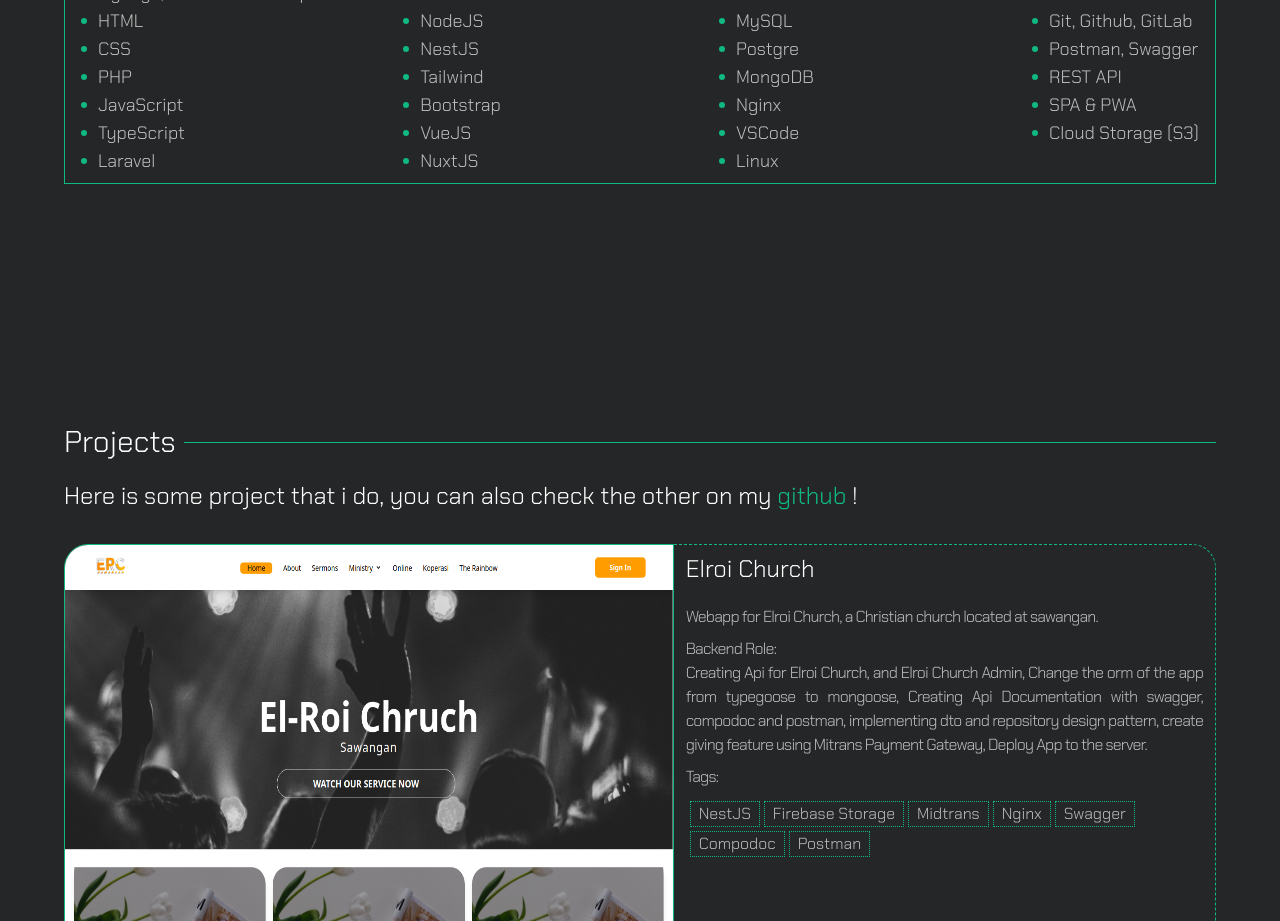
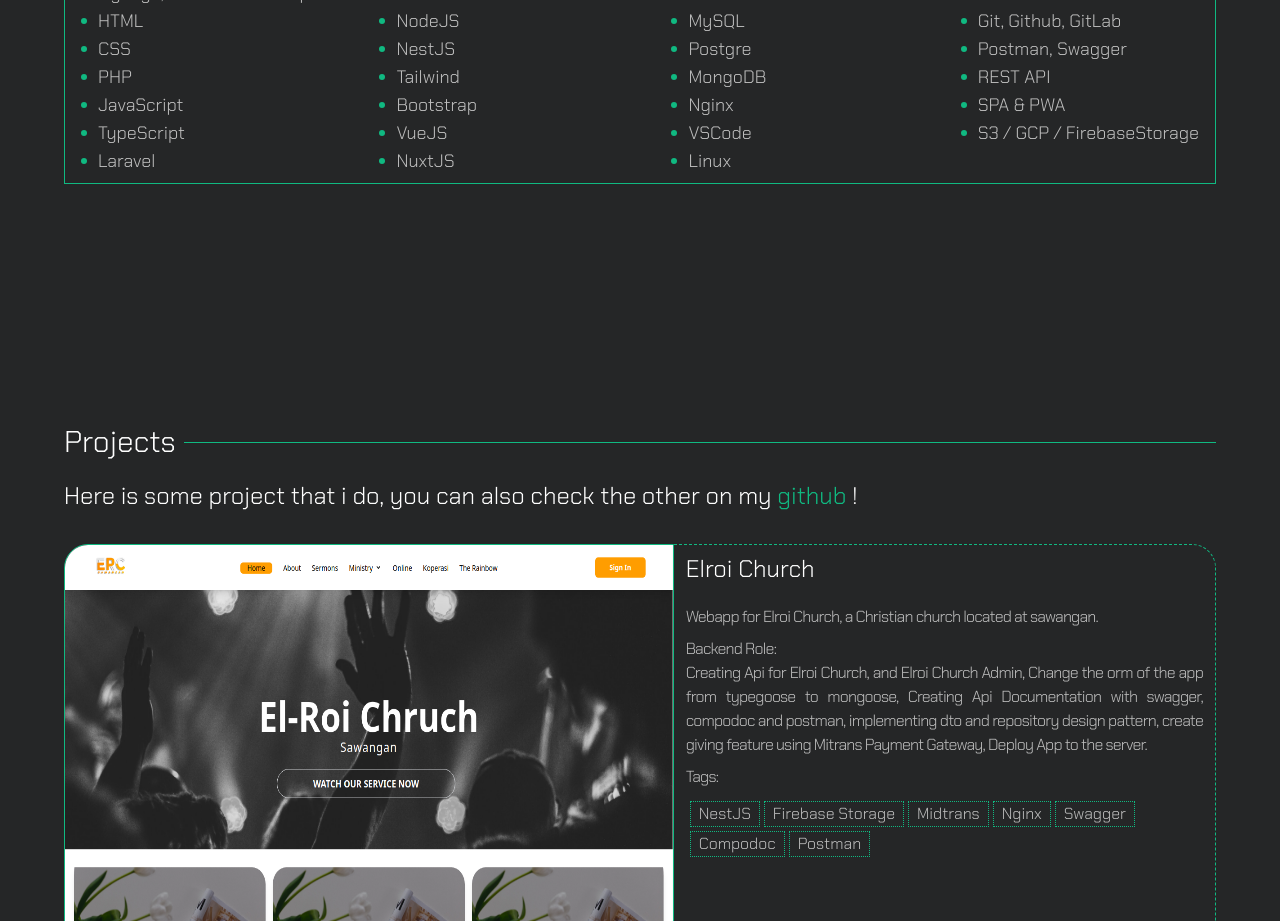
Before and after one commit to rdanang-dev/hi-danang.github.io, a Vue app: page / in a window 1280 px wide. Shown: the part 1380-2301 px from the top of the page. Built offline with nearby package versions, Linux system fonts and the light colour scheme; what vue-toasted, vue-typer would draw is missing.

Commit message:
refactor: chagne about

```diff
--- a/src/components/About.vue
+++ b/src/components/About.vue
@@ -119,7 +119,7 @@
               </li>
               <li class="text-green-500">
                 <span class="-ml-2 text-custom-content"
-                  >Cloud Storage (S3)</span
+                  >S3 / GCP / FirebaseStorage</span
                 >
               </li>
             </ul>
```
